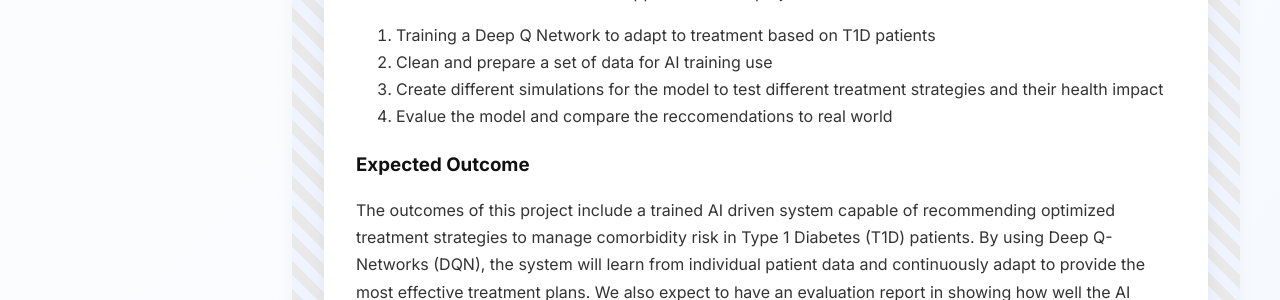
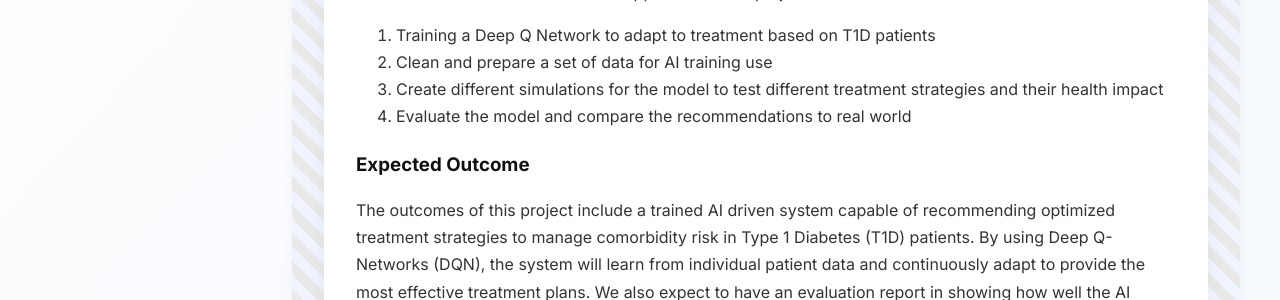
Before and after one commit to anuvanuzhat/anuvanuzhat.github.io, a Jekyll site: the page built from pages/about-my-project.md, in a window 1280 px wide. Shown: the part 720-1020 px from the top of the page. Built offline with Jekyll 4.4.1, drawn with Linux system fonts in a browser that asks for light colours.

Commit message:
Update about-my-project.md

```diff
--- a/pages/about-my-project.md
+++ b/pages/about-my-project.md
@@ -11,11 +11,11 @@ problem: |
   This project seeks to create personalized treatment plans for people with Type 1 diabetes using a specific type of AI called Deep Q Networks. The model will learn from personalized healthcare data like heart activity and blood sugar levels and suggest tailored strategies for the patient. This way patients can better manage their diabetes while simultaneously reduce their risk of other health complications.
 
 approach: |
-  Over the course of the summer the approach for the project inludes...
-    1. Training a Deep Q Network to adapt to treatment based on T1D patients
-    2. Clean and prepare a set of data for AI training use
-    3. Create different simulations for the model to test different treatment strategies and their health impact
-    4. Evalue the model and compare the reccomendations to real world
+  Over the course of the summer the approach for the project inludes…
+  1. Training a Deep Q Network to adapt to treatment based on T1D patients
+  2. Clean and prepare a set of data for AI training use
+  3. Create different simulations for the model to test different treatment strategies and their health impact
+  4. Evaluate the model and compare the recommendations to real world
 
 outcome: |
   The outcomes of this project include a trained AI driven system capable of recommending optimized treatment strategies to manage
```
